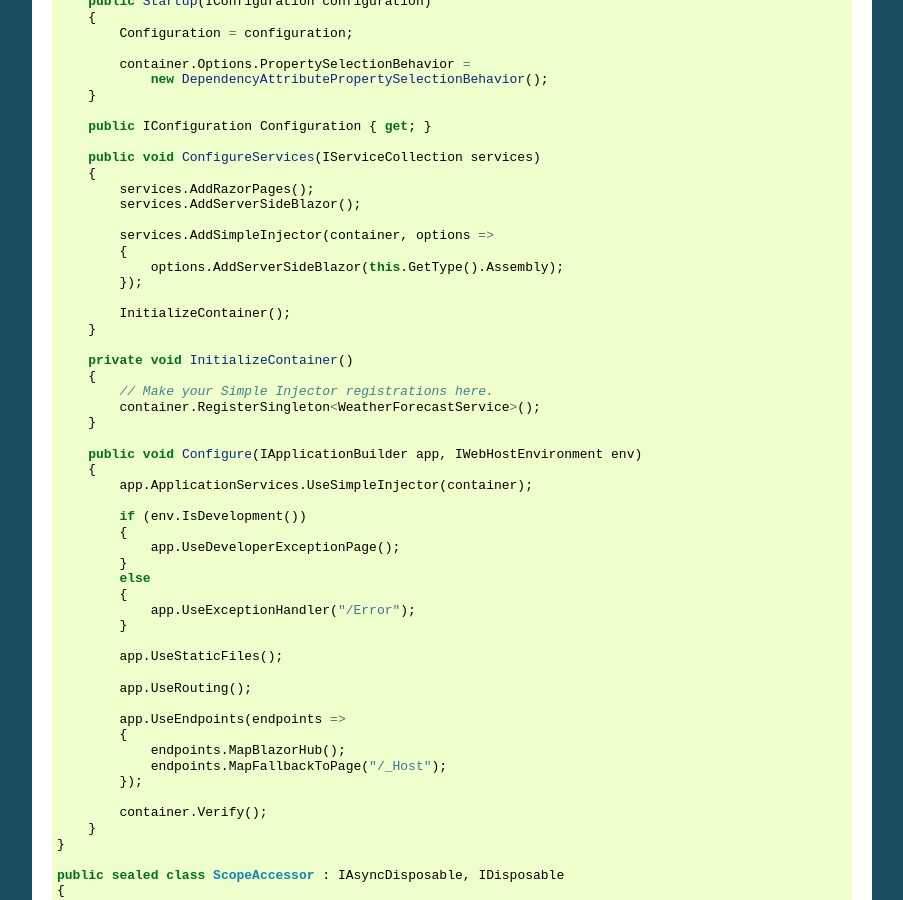
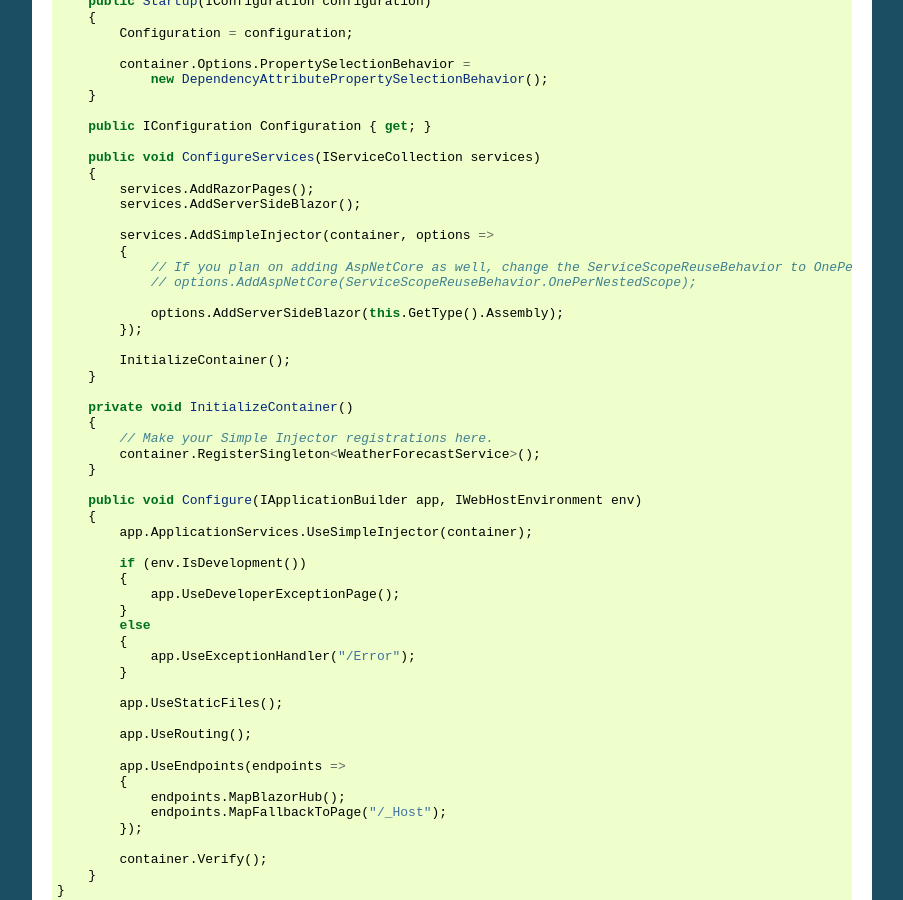
Before and after one commit to simpleinjector/Documentation, a Sphinx documentation site: the page built from source/blazorintegration.rst, in a window 1280 px wide and 900 px high, scrolled down 2369 px. Shown: the whole window, without its empty margins (198-1101 px from the left). Built offline with Sphinx 7.4.7, drawn with Linux system fonts in a browser that asks for light colours.

Commit message:
Make users aware of OnePerNestedScope requirement

```diff
--- a/source/blazorintegration.rst
+++ b/source/blazorintegration.rst
@@ -130,6 +130,9 @@ To integrate Simple Injector with Blazor, please follow the following steps:
 
             services.AddSimpleInjector(container, options =>
             {
+                // If you plan on adding AspNetCore as well, change the ServiceScopeReuseBehavior to OnePerNestedScope.
+                // options.AddAspNetCore(ServiceScopeReuseBehavior.OnePerNestedScope);
+
                 options.AddServerSideBlazor(this.GetType().Assembly);
             });
 
```
